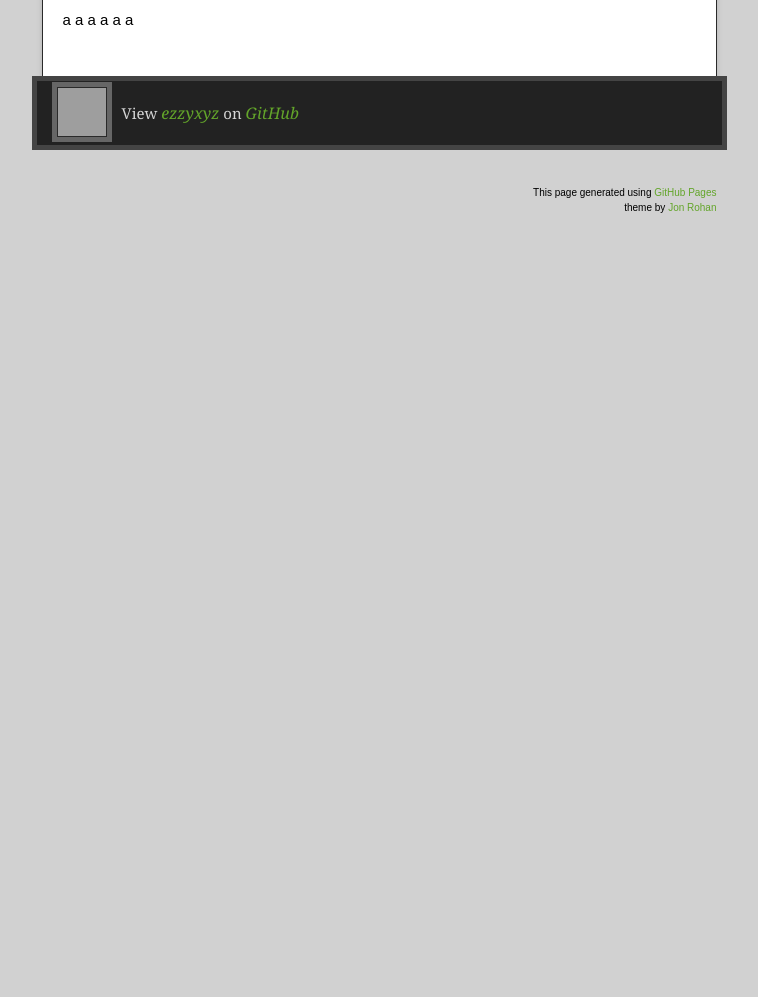
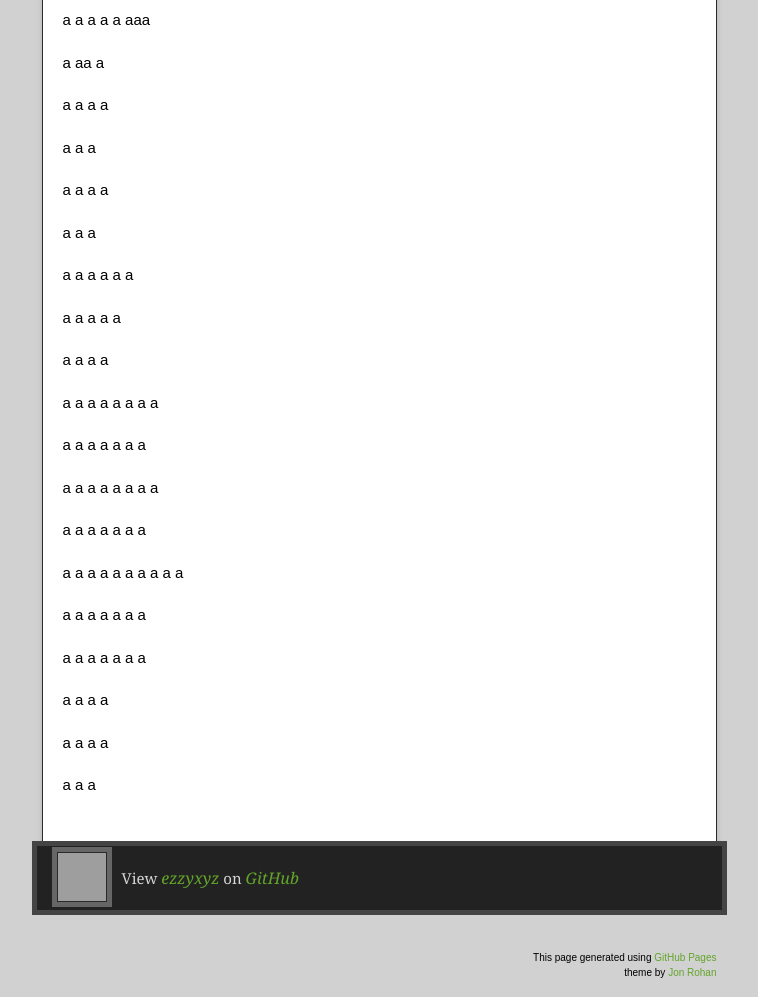
Before and after one commit to ezzyxyz/ezzy, a plain HTML site: page index.html in a window 1280 px wide. Shown: the part 540-1537 px from the top of the page, without its empty margins (261-1019 px from the left). Before the commit the page ends 845 px from the top, so only its background shows below. Drawn offline with nearby package versions, Linux system fonts and the light colour scheme; grey boxes are pictures that could not be loaded.

Commit message:
Replace master branch with page content via GitHub

```diff
--- a/index.html
+++ b/index.html
@@ -79,6 +79,121 @@ a
 a
 a
 a
+aaa</p>
+
+<p>a
+aa
+a</p>
+
+<p>a
+a
+a
+a</p>
+
+<p>a
+a
+a</p>
+
+<p>a
+a
+a
+a</p>
+
+<p>a
+a
+a</p>
+
+<p>a
+a
+a
+a
+a
+a</p>
+
+<p>a
+a
+a
+a
+a</p>
+
+<p>a
+a
+a
+a</p>
+
+<p>a
+a
+a
+a
+a
+a
+a
+a</p>
+
+<p>a
+a
+a
+a
+a
+a
+a</p>
+
+<p>a
+a
+a
+a
+a
+a
+a
+a</p>
+
+<p>a
+a
+a
+a
+a
+a
+a</p>
+
+<p>a
+a
+a
+a
+a
+a
+a
+a
+a
+a</p>
+
+<p>a
+a
+a
+a
+a
+a
+a</p>
+
+<p>a
+a
+a
+a
+a
+a
+a</p>
+
+<p>a
+a
+a
+a</p>
+
+<p>a
+a
+a
+a</p>
+
+<p>a
+a
 a</p>
         </article>
       </div>
--- a/params.json
+++ b/params.json
@@ -1,6 +1,6 @@
 {
   "name": "ezzy",
   "tagline": "ezzy.xyz",
-  "body": "你好, 博客正在构建中------\r\na\r\na\r\na\r\na\r\na\r\na\r\na\r\n\r\na\r\na\r\na\r\na\r\na\r\na\r\n\r\na\r\na\r\na\r\na\r\na\r\n\r\na\r\na\r\na\r\na\r\n\r\na\r\na\r\na\r\na\r\na\r\n\r\na\r\na\r\na\r\na\r\na\r\na\r\n\r\na\r\na\r\na\r\na\r\na\r\na\r\n",
+  "body": "你好, 博客正在构建中------\r\na\r\na\r\na\r\na\r\na\r\na\r\na\r\n\r\na\r\na\r\na\r\na\r\na\r\na\r\n\r\na\r\na\r\na\r\na\r\na\r\n\r\na\r\na\r\na\r\na\r\n\r\na\r\na\r\na\r\na\r\na\r\n\r\na\r\na\r\na\r\na\r\na\r\na\r\n\r\na\r\na\r\na\r\na\r\na\r\naaa\r\n\r\n\r\na\r\naa\r\na\r\n\r\na\r\na\r\na\r\na\r\n\r\na\r\na\r\na\r\n\r\na\r\na\r\na\r\na\r\n\r\na\r\na\r\na\r\n\r\na\r\na\r\na\r\na\r\na\r\na\r\n\r\na\r\na\r\na\r\na\r\na\r\n\r\na\r\na\r\na\r\na\r\n\r\na\r\na\r\na\r\na\r\na\r\na\r\na\r\na\r\n\r\na\r\na\r\na\r\na\r\na\r\na\r\na\r\n\r\na\r\na\r\na\r\na\r\na\r\na\r\na\r\na\r\n\r\na\r\na\r\na\r\na\r\na\r\na\r\na\r\n\r\na\r\na\r\na\r\na\r\na\r\na\r\na\r\na\r\na\r\na\r\n\r\na\r\na\r\na\r\na\r\na\r\na\r\na\r\n\r\na\r\na\r\na\r\na\r\na\r\na\r\na\r\n\r\na\r\na\r\na\r\na\r\n\r\na\r\na\r\na\r\na\r\n\r\na\r\na\r\na\r\n",
   "note": "Don't delete this file! It's used internally to help with page regeneration."
 }
```
